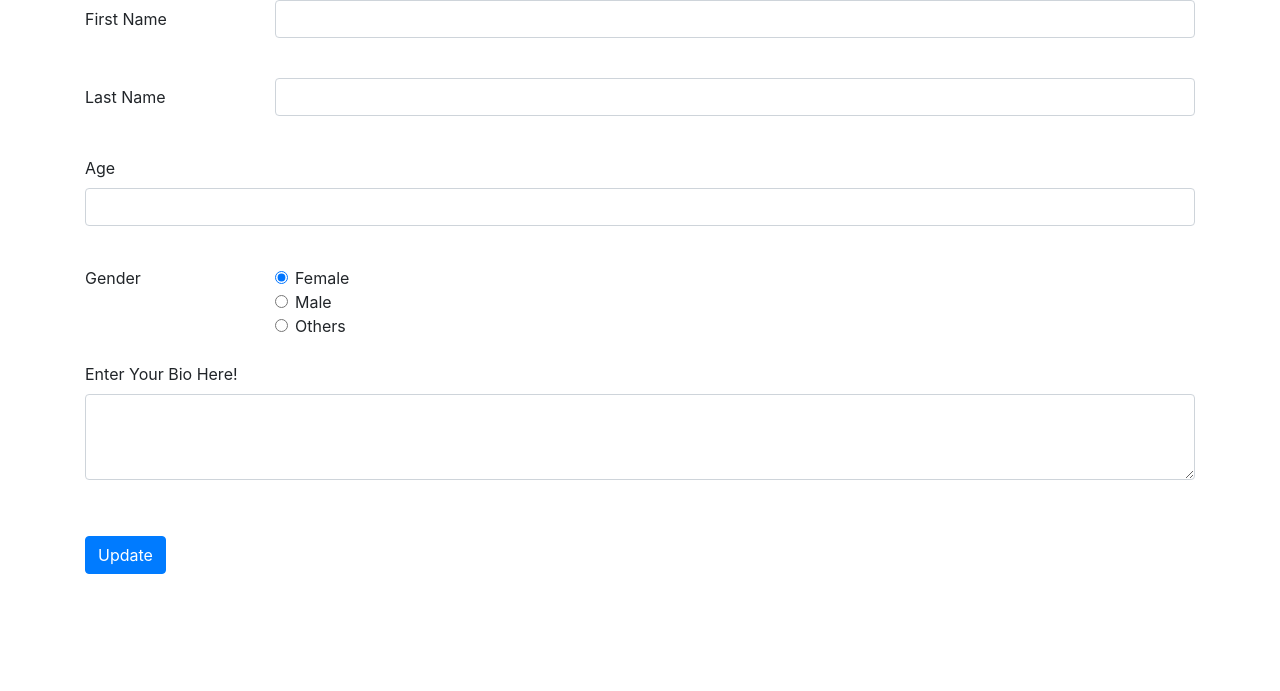
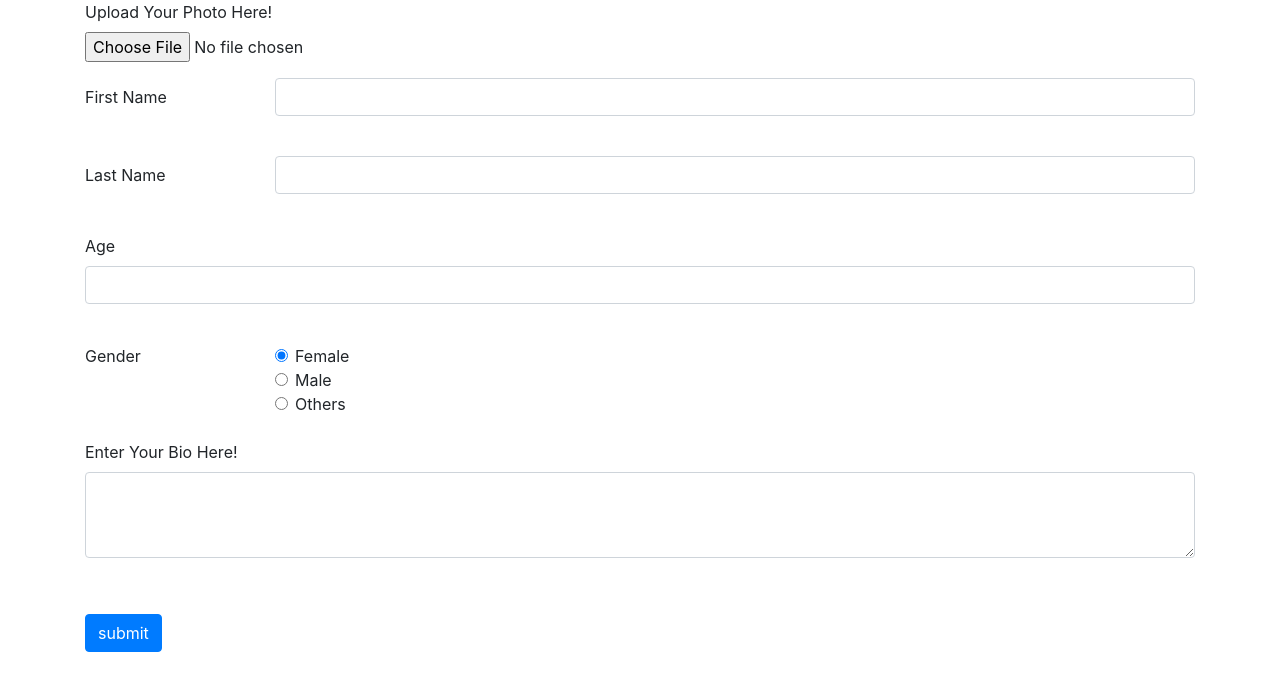
Before and after one commit to Code-Institute-Submissions/soycat999-mdb-project-3, a Flask app: page /updateNow in a window 1280 px wide. Shown: the top 691 px of the page. Run offline with Flask 2, Linux system fonts and the light colour scheme; some libraries are stand-ins or nearby versions.

Commit message:
modified file

```diff
--- a/templates/update-profile.html
+++ b/templates/update-profile.html
@@ -13,11 +13,15 @@
 </head>
 <body>
   <div class="container">
-    <form method='post' action="/update">
+    <form method="post" action="/update">
+      <div class="form-group">
+                <label for="exampleFormControlFile1">Upload Your Photo Here!</label>
+                <input type="file" class="form-control-file" id="exampleFormControlFile1">
+            </div>
   <div class="form-group row">
     <label for="inputEmail3" class="col-sm-2 col-form-label">First Name</label>
     <div class="col-sm-10">
-      <input type="text" class="form-control" id="inputEmail3" name="fn" required>
+      <input type="text" class="form-control" id="inputEmail3" name="first_name" required>
     </div>
   </div>
 
@@ -26,7 +30,7 @@
   <div class="form-group row">
     <label for="inputPassword3" class="col-sm-2 col-form-label">Last Name</label>
     <div class="col-sm-10">
-      <input type="text" class="form-control" id="inputPassword3" name="ln" required>
+      <input type="text" class="form-control" id="inputPassword3" name="last_name" required>
     </div>
   </div>
   <div class="form-group">
@@ -42,19 +46,19 @@
       <legend class="col-form-label col-sm-2 pt-0">Gender</legend>
       <div class="col-sm-10">
         <div class="form-check">
-          <input class="form-check-input" type="radio" name="g" id="gridRadios1" value="option1" checked>
+          <input class="form-check-input" type="radio" name="gender" id="gridRadios1" value="option1" checked>
           <label class="form-check-label" for="gridRadios1">
             Female
           </label>
         </div>
         <div class="form-check">
-          <input class="form-check-input" type="radio" name="g" id="gridRadios2" value="option2">
+          <input class="form-check-input" type="radio" name="gender" id="gridRadios2" value="option2">
           <label class="form-check-label" for="gridRadios2">
             Male
           </label>
         </div>
         <div class="form-check">
-          <input class="form-check-input" type="radio" name="g" id="gridRadios3" value="option3">
+          <input class="form-check-input" type="radio" name="gender" id="gridRadios3" value="option3">
           <label class="form-check-label" for="gridRadios3">
             Others
           </label>
@@ -69,10 +73,10 @@
             </div>
             </div>
   </fieldset>
-</form>
 </br>
 <div class="container">
-<button type="update" class="btn btn-primary">Update</button>
+<button type="submit" class="btn btn-primary">submit</button>
+</form>
 </div>
     <!-- Optional JavaScript -->
     <!-- jQuery first, then Popper.js, then Bootstrap JS -->
```
